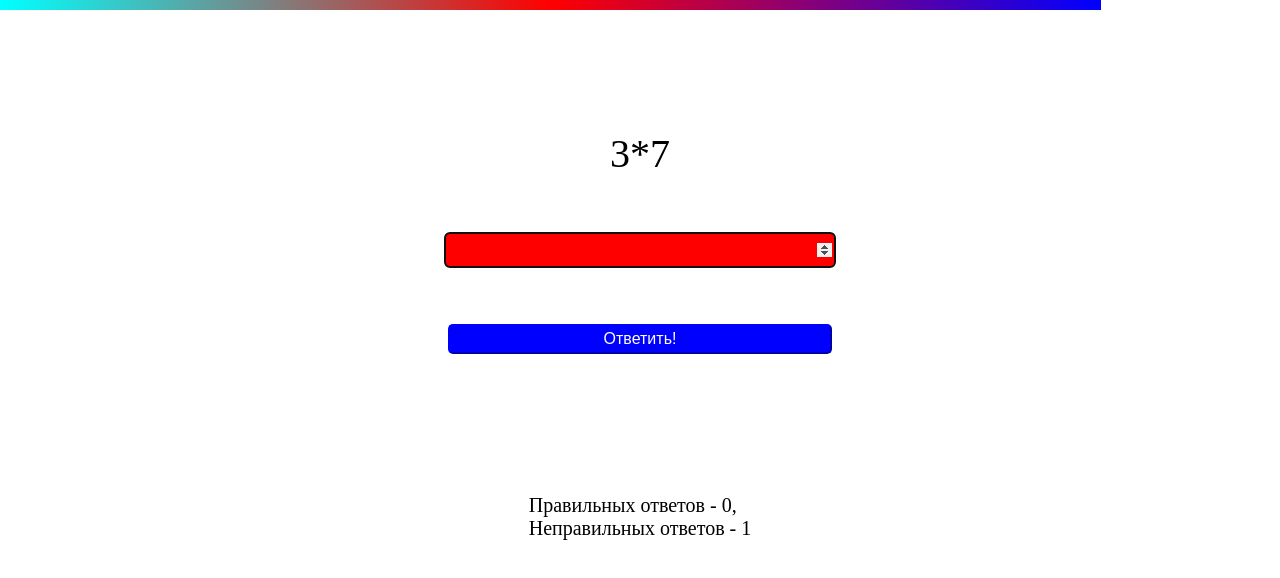
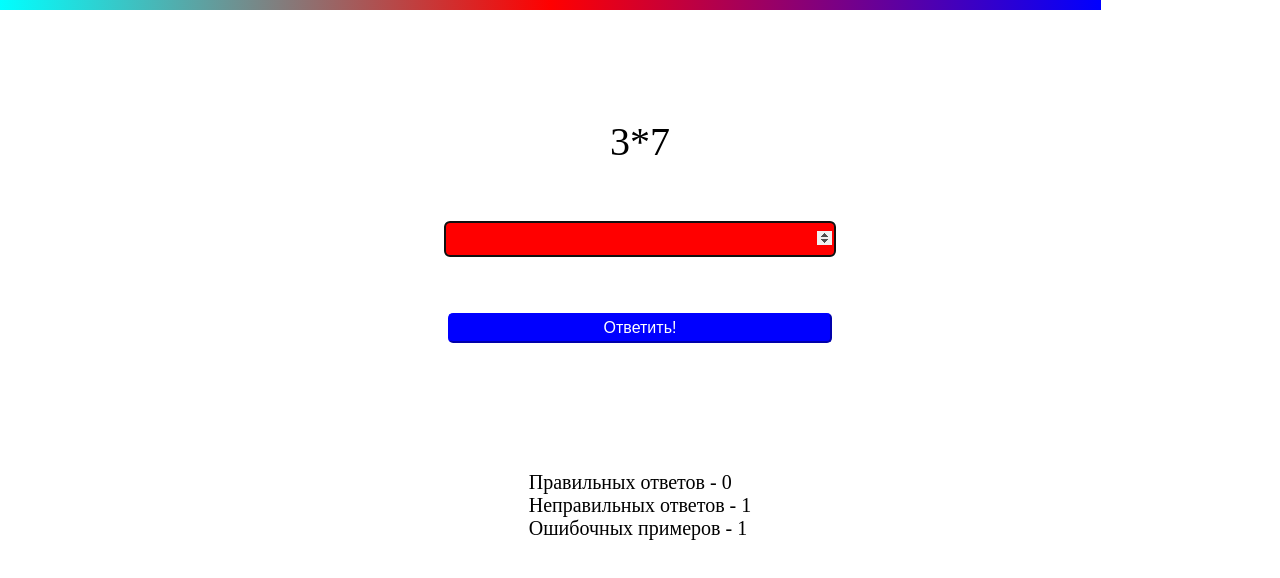
Before and after one commit to R-thomas/R-thomas.github.io, a plain HTML site: page index.html in a window 1280 px wide. Both pictures are taken after typing "5" into the empty fields and a click on the input "Ответить!". Drawn offline with Linux system fonts and the light colour scheme.

Commit message:
Add files via upload

```diff
--- a/index.html
+++ b/index.html
@@ -16,7 +16,7 @@
        min="0" max="100" autofocus>
         <input type="submit" id="submitBtn" value="Ответить!">
     </form>
-    <p id="result">Правильных ответов - 0 <br/>Неправильных ответов - 0</p>
+    <p id="result">Правильных ответов - 0 <br/>Неправильных ответов - 0<br/>Ошибочных примеров - 0</p>
 
 
     <script src="script.js"></script>
--- a/script.js
+++ b/script.js
@@ -87,8 +87,10 @@ label1.innerHTML = resultTask;
 let resultTask = taskRun();
 changeLabel(resultTask.replace("/", ":"));
 
+let counterFalseExamples = 0;
 let counterTrue = 0;
 let counterFalse = 0;
+let arrayFalseExamples = {};
 
 
 document.forms.publish.addEventListener("submit", function (event) {
@@ -106,15 +108,21 @@ if(message == eval(resultTask)) {
       document.getElementById('answer').style.color = "black";
   }, 600);
   counterTrue++;
-  result.innerHTML = `Правильных ответов - ${counterTrue},<br/>Неправильных ответов - ${counterFalse}`;
+  result.innerHTML = `Правильных ответов - ${counterTrue}<br/>Неправильных ответов - ${counterFalse}<br/>Ошибочных примеров - ${counterFalseExamples}`;
 } else {
   timerSub();
   document.getElementById('answer').style.backgroundColor = "red";
   document.getElementById('answer').style.color = "white";
   counterFalse++;
+  arrayFalseExamples[resultTask] = 0;
+  let i = 0;
+  for (key in arrayFalseExamples) {
+    i++;
+  }
+  counterFalseExamples = i;
   this.answer.value = "";
   this.answer.focus();
-  result.innerHTML = `Правильных ответов - ${counterTrue},<br/> Неправильных ответов - ${counterFalse}`;
+  result.innerHTML = `Правильных ответов - ${counterTrue}<br/> Неправильных ответов - ${counterFalse}<br/>Ошибочных примеров - ${counterFalseExamples}`;
   return;
 }
 this.answer.value = "";
```
